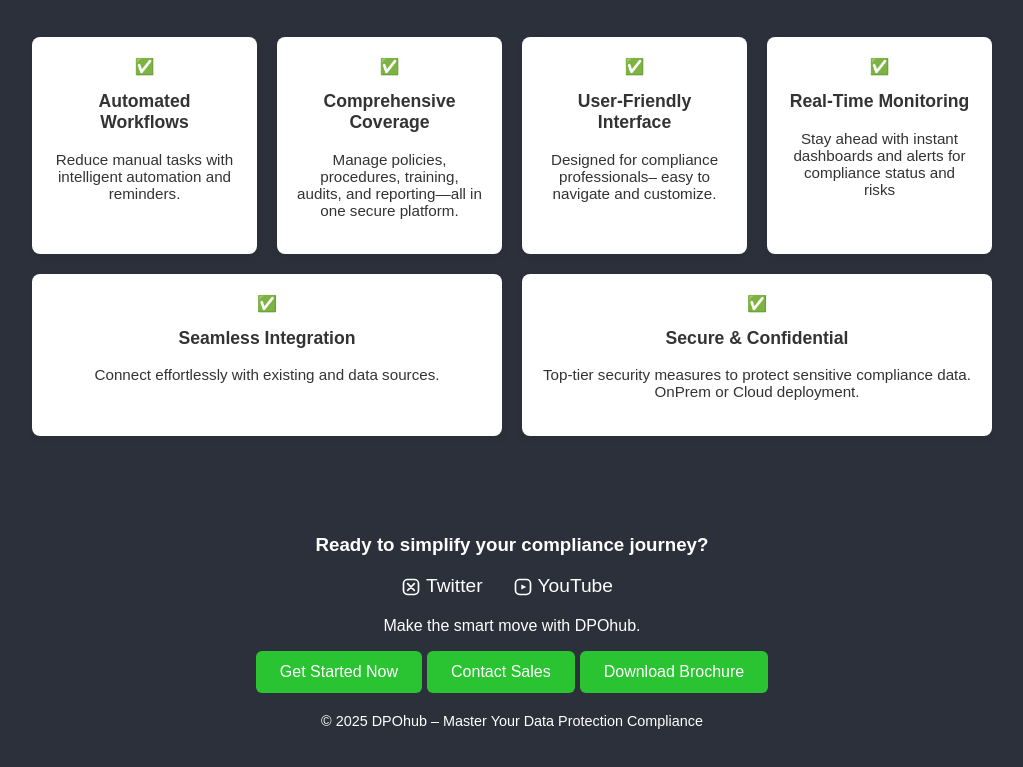
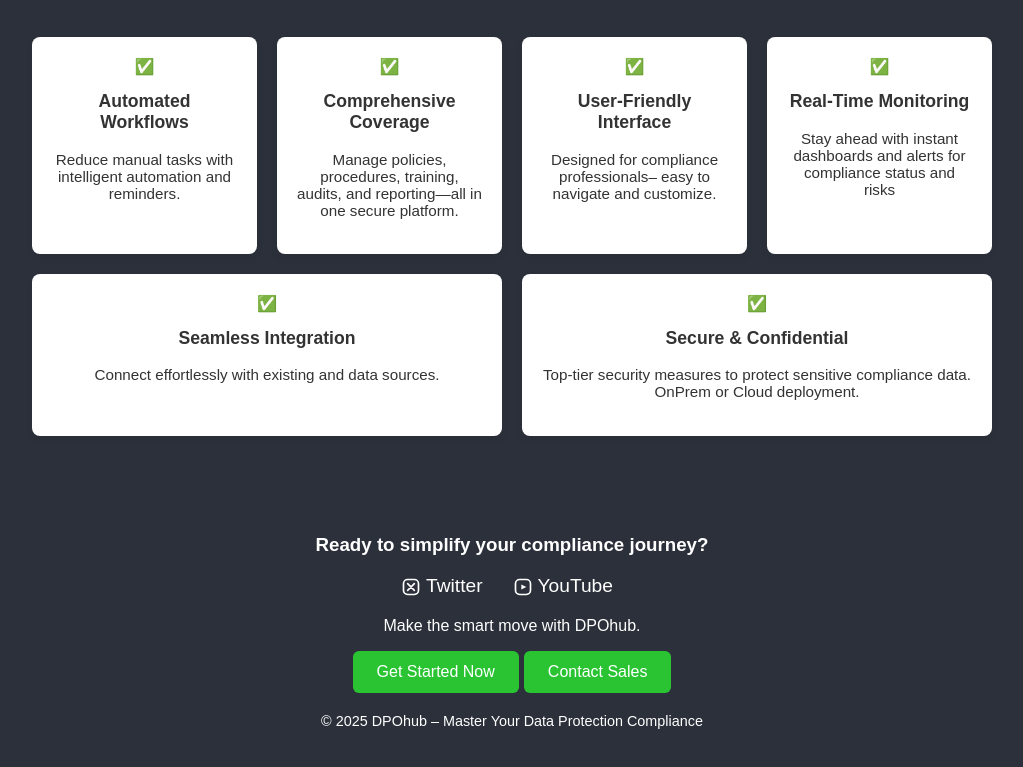
Before and after one commit to stkuwanda/static-web-app, a website: page public/index.html in a window 1280 px wide. Shown: the part 3446-4213 px from the top of the page, without its empty margins (128-1151 px from the left). Drawn offline with Linux system fonts and the light colour scheme.

Commit message:
removed brocure download cta

```diff
--- a/public/index.html
+++ b/public/index.html
@@ -431,7 +431,7 @@
 			>
 				<a class="btn" href="#pricing-section">Get Started Now</a>
 				<a class="btn" href="https://wa.me/263783469825">Contact Sales</a>
-				<button class="btn">Download Brochure</button>
+				<!-- <button class="btn">Download Brochure</button> -->
 			</div>
 			<p style="margin-top: 20px; font-size: 0.9em">
 				© 2025 DPOhub – Master Your Data Protection Compliance
```
